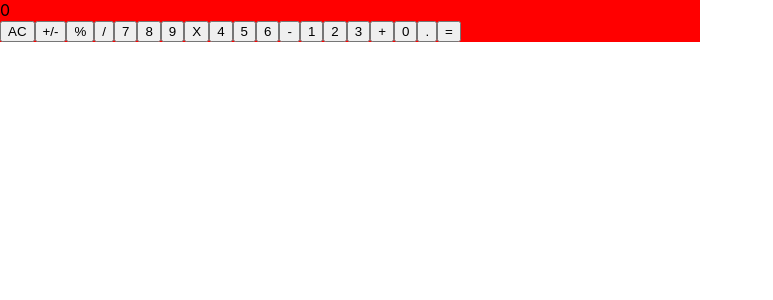
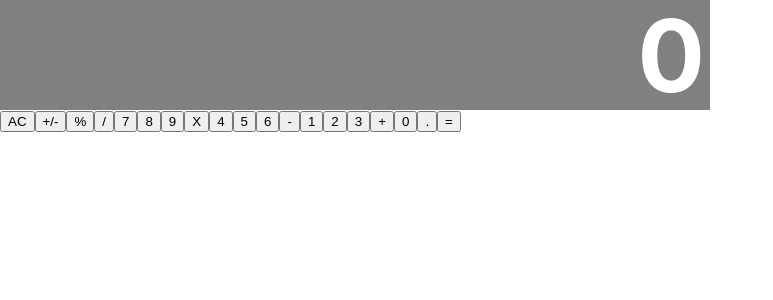
Before and after one commit to pbkabali/React-Calculator, a React (Create React App) app: page / in a window 1280 px wide. Shown: the top 300 px of the page, without its empty margins (0-773 px from the left). Built offline with nearby package versions, Linux system fonts and the light colour scheme.

Commit message:
Style the display component

```diff
--- a/src/App.css
+++ b/src/App.css
@@ -19,6 +19,16 @@
 
 .flex {
   display: flex;
-  background-color: red;
   width: 700px;
 }
+
+.display {
+  height: 100px;
+  background-color: gray;
+  color: white;
+  font-weight: bold;
+  padding: 5px;
+  font-size: 100px;
+  align-items: center;
+  justify-content: flex-end;
+}
--- a/src/components/Display.js
+++ b/src/components/Display.js
@@ -2,7 +2,7 @@ import PropTypes from 'prop-types';
 
 const Display = props => {
   const { result } = props;
-  return <div className="flex">{result}</div>;
+  return <div className="flex display">{result}</div>;
 };
 
 Display.propTypes = {
```
